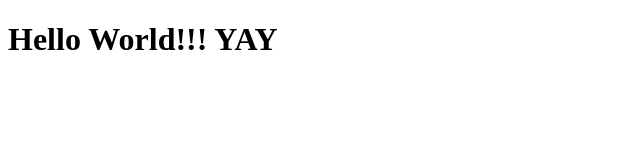
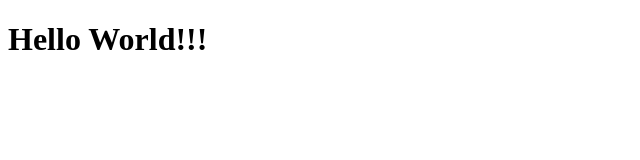
Before and after one commit to balazs4/improved-invention, a React app: page / in a window 1280 px wide. Shown: the top 160 px of the page, without its empty margins (0-640 px from the left). Built offline with nearby package versions, Linux system fonts and the light colour scheme.

Commit message:
new base for react

```diff
--- a/package.json
+++ b/package.json
@@ -12,9 +12,8 @@
   "devDependencies": {
     "babel-core": "^6.22.1",
     "babel-loader": "^6.2.10",
-    "babel-preset-es2015": "^6.22.0",
+    "babel-preset-latest": "^6.22.0",
     "babel-preset-react": "^6.22.0",
-    "babel-preset-stage-2": "^6.22.0",
     "compression-webpack-plugin": "^0.3.2",
     "cross-env": "^3.1.4",
     "favicons-webpack-plugin": "^0.0.7",
@@ -22,8 +21,6 @@
     "html-webpack-plugin": "^2.28.0",
     "react-hot-loader": "beta",
     "rimraf": "^2.5.4",
-    "uglify-js": "^2.7.5",
-    "uglifyjs-webpack-plugin": "^0.1.3",
     "webpack": "^2.2.1",
     "webpack-dev-server": "^2.3.0",
     "webpack-merge": "^2.6.1"
--- a/src/App.js
+++ b/src/App.js
@@ -4,7 +4,7 @@ class App extends Component {
     render() {
         return (
             <div>
-                <h1>Hello World!!! YAY</h1>
+                <h1>Hello World!!!</h1>
             </div>
         );
     }
--- a/src/index.js
+++ b/src/index.js
@@ -2,17 +2,21 @@ import React from 'react';
 import { render } from 'react-dom';
 import { AppContainer } from 'react-hot-loader';
 
-import App from './App';
 
-const _render = MyApp => {
+
+const _render = () => {
+    const App = require('./App').default;
     render(
         <AppContainer>
-            <MyApp />
+            <App />
         </AppContainer>,
         document.getElementById('app')
     )
 }
 
-_render(App);
+_render();
 
-if (module.hot) module.hot.accept('./App', () => { _render(App); })
+if (module.hot){
+    module.hot.accept();
+    module.hot.accept('./App', _render);
+}
--- a/webpack.config.js
+++ b/webpack.config.js
@@ -5,7 +5,6 @@ const merge = require('webpack-merge');
 const HtmlWebpackPlugin = require('html-webpack-plugin');
 const FaviconsWebpackPlugin = require('favicons-webpack-plugin');
 const FriendlyErrorsWebpackPlugin = require('friendly-errors-webpack-plugin');
-const UglifyjsWebpackPlugin = require('uglifyjs-webpack-plugin');
 const CompressionWebpackPlugin = require('compression-webpack-plugin');
 
 const app = {
@@ -21,7 +20,7 @@ const app = {
                 use: {
                     loader: 'babel-loader',
                     options: {
-                        presets: [['es2015', { modules: false }], 'stage-2', 'react'],
+                        presets: [['latest', { modules: false }],'react'],
                         plugins: ['react-hot-loader/babel']
                     }
                 }
```
Also changed, not shown: 1 other file (tests, documents, lock files or other folders).
